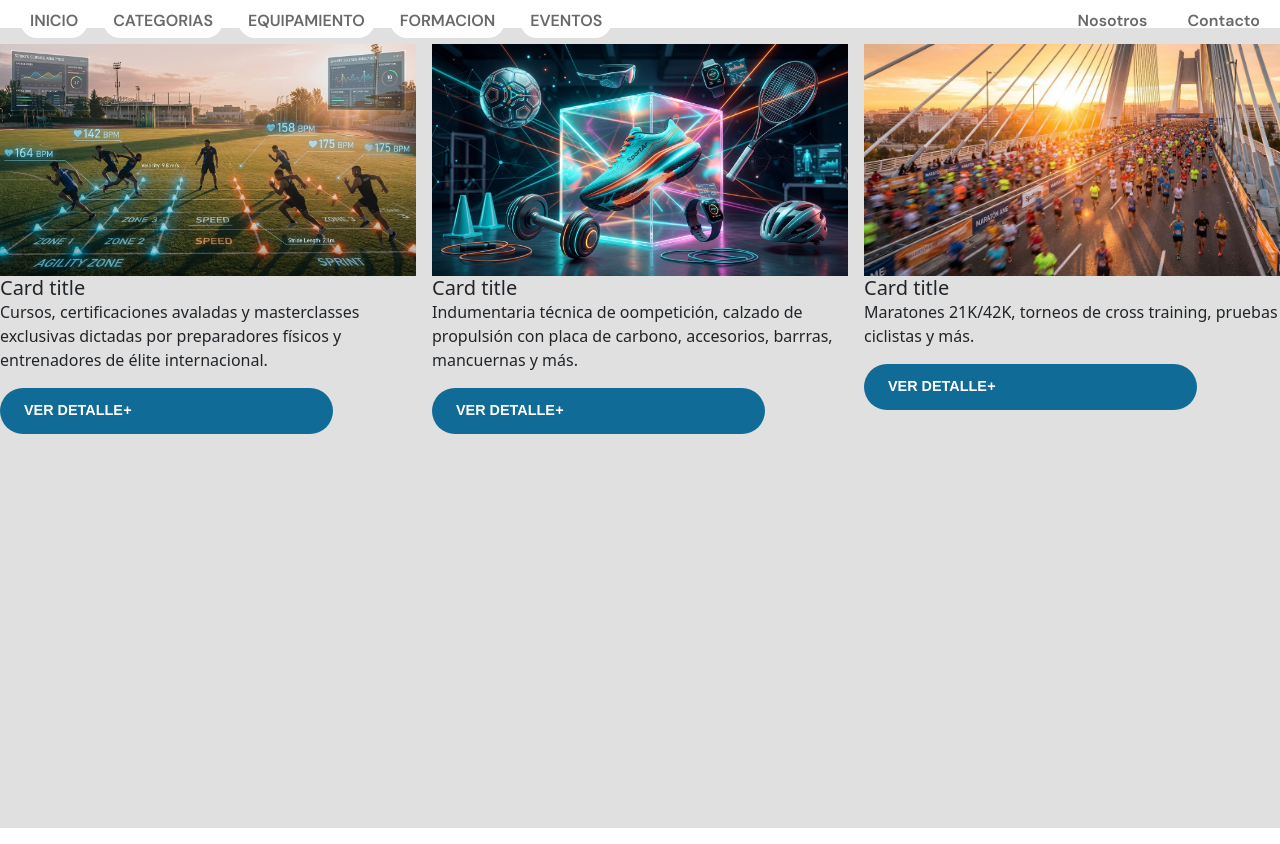
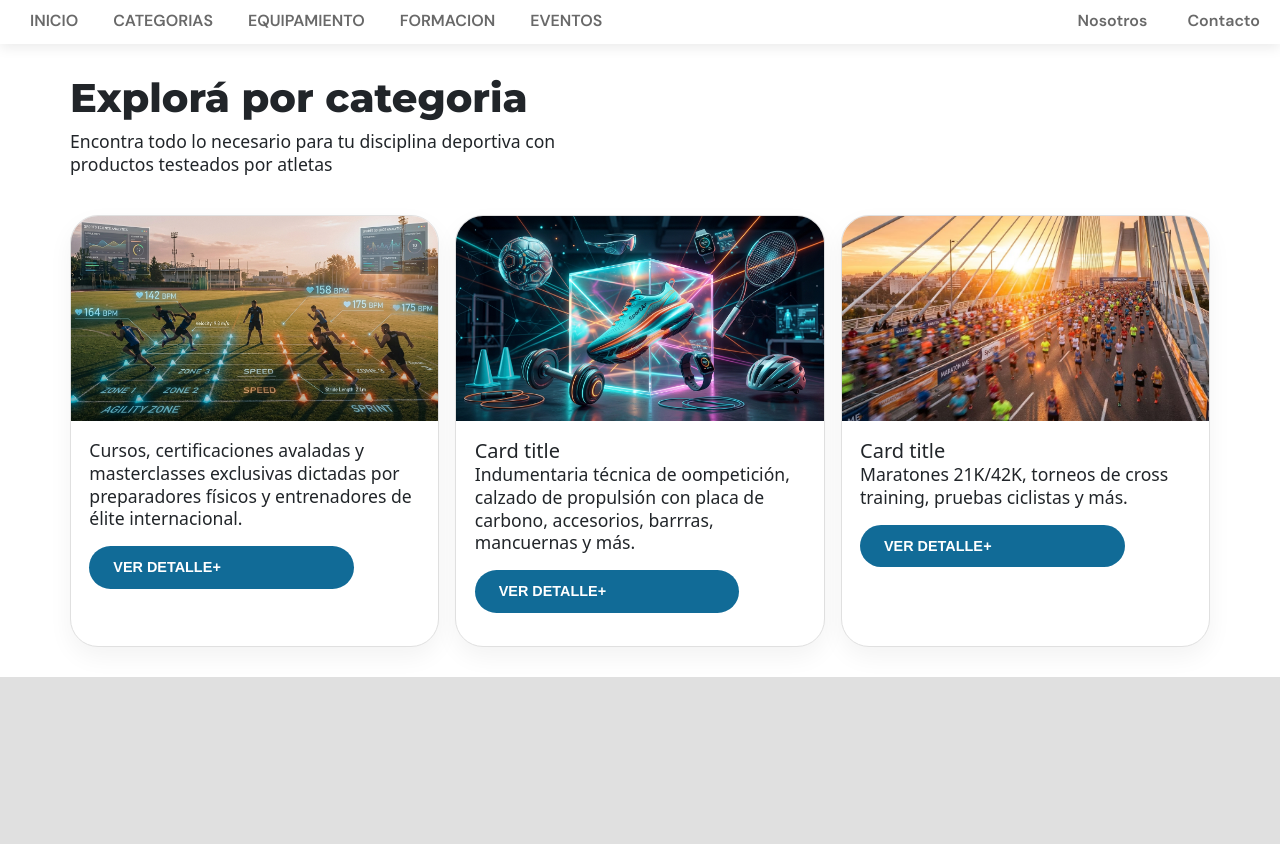
Before and after one commit to lautaroarielveliz0101/proyecto-uno, a plain HTML site: page index.html in a window 1280 px wide. Shown: the part 76-920 px from the top of the page. Drawn offline with nearby package versions, Linux system fonts and the light colour scheme.

Commit message:
agrego mas propiedades a la categoria de la pag principal

```diff
--- a/css/base.css
+++ b/css/base.css
@@ -21,4 +21,7 @@
   --color-gray: #696969;
   /* Fuente */
   --font-primary: "DM Sans", sans-serif;
+  --color-primary-base: #ffffff;
+  --font-category: "Montserrat", sans-serif;
+
 }
--- a/css/category.css
+++ b/css/category.css
@@ -1,8 +1,40 @@
 .cardCategory{
-  background-color:#ffffff;
+  background-color: var(--color-primary-base);
   border-radius: 28px;
   border: 1px solid #e0e0e0;
   box-shadow: 0 10px 25px rgba(0, 0, 0, 0.05);
   overflow: hidden;
   box-shadow: 0 10px 25px rgba(0, 0, 0, 0.05);
 }
+
+.ConteinerCategory{
+background-color: var(--color-primary-base);
+  padding-top: 30px;
+  padding-right: 70px;
+  padding-bottom: 30px;
+  padding-left: 70px;
+& h1 {font-family: var(--font-category);
+font-weight: 800;
+}
+& > p {
+  font-weight: 400;
+  font-size: 1.1rem;
+  margin-top: 0;
+  margin-bottom: 14px;
+  line-height: 1.3;
+   max-width: 550px;
+
+}
+}
+
+.row {
+  margin-top: 2%;
+}
+
+.cardBody{
+  padding: 5%;
+  font-weight: 20;
+  font-size: 1.1rem;
+  line-height: 1.3;
+   max-width: 750px;
+}
--- a/css/navbar.css
+++ b/css/navbar.css
@@ -10,6 +10,11 @@ nav {
     display: flex;
     flex-direction: column;
     align-items: center;
+    position: sticky;
+    top: 0;
+    z-index: 1000;
+    box-shadow: 0 4px 12px rgba(0, 0, 0, 0.08);
+
     & .upNavbar {
         width: 100%;
         height: 80px;
--- a/index.html
+++ b/index.html
@@ -11,15 +11,19 @@
       integrity="sha384-sRIl4kxILFvY47J16cr9ZwB07vP4J8+LH7qKQnuqkuIAvNWLzeN8tE5YBujZqJLB"
       crossorigin="anonymous"
     />
+    <link rel="preconnect" href="https://fonts.googleapis.com">
+<link rel="preconnect" href="https://fonts.gstatic.com" crossorigin>
+<link href="https://fonts.googleapis.com/css2?family=Montserrat:ital,wght@0,800;1,800&display=swap" rel="stylesheet">
     <link rel="preconnect" href="https://fonts.googleapis.com" />
     <link rel="preconnect" href="https://fonts.gstatic.com" crossorigin />
     <link
       href="https://fonts.googleapis.com/css2?family=DM+Sans:ital,opsz,wght@0,9..40,100..1000;1,9..40,100..1000&display=swap"
       rel="stylesheet"
-    />
+    /> <!-- fuente categoria -->
     <link rel="stylesheet" href="styles.css" />
     <link rel="stylesheet" href="css/base.css" />
     <link rel="stylesheet" href="css/navbar.css" />
+    <link rel="stylesheet" href="css/category.css" />
   </head>
   <body>
     <nav>
@@ -168,12 +172,15 @@
 
       <!-- FIN SLIDER CON PROMOCIONES -->
       <!-- INICIO CATEGORIAS -->
+       <div class="ConteinerCategory">
+        <h1>Explorá por categoria</h1>
+        <p>Encontra todo lo necesario para tu disciplina deportiva con productos testeados por atletas</p>
 <div class="row row-cols-1 row-cols-md-3 g-3">
   <div class="col">
     <div class="cardCategory h-100">
       <img src="./assets/img/CategoryTaining.jfif" class="card-img-top" alt="...">
-      <div class="card-body">
-        <h5 class="card-title">Card title</h5>
+      <div class="cardBody">
+       <!-- <h5 class="card-title">Card title</h5>  -->
         <p class="card-text"> Cursos, certificaciones avaladas y masterclasses exclusivas dictadas por preparadores físicos y entrenadores de élite internacional.</p>
         <a href="#" class="btnCard">
           <span>VER DETALLE</span>
@@ -185,7 +192,7 @@
   <div class="col">
     <div class="cardCategory h-100">
       <img src="./assets/img/equipment category.jfif" class="card-img-top" alt="...">
-      <div class="card-body">
+      <div class="cardBody">
         <h5 class="card-title">Card title</h5>
         <p class="card-text"> Indumentaria técnica de oompetición, calzado de propulsión con placa de carbono, accesorios, barrras, mancuernas y más.</p>
         <a href="#" class="btnCard">
@@ -198,7 +205,7 @@
   <div class="col">
     <div class="cardCategory h-100">
       <img src="./assets/img/eventsCategory.jfif" class="card-img-top" alt="...">
-      <div class="card-body">
+      <div class="cardBody">
         <h5 class="card-title">Card title</h5>
         <p class="card-text">Maratones 21K/42K, torneos de cross training, pruebas ciclistas y más.</p>
         <a href="#" class="btnCard">
@@ -209,7 +216,7 @@
     </div>
   </div>
 </div>
-
+</div>
       <!-- FIN CATEGORIAS -->
       <!-- INICIO PUBLICIDAD 1 -->
 
```
